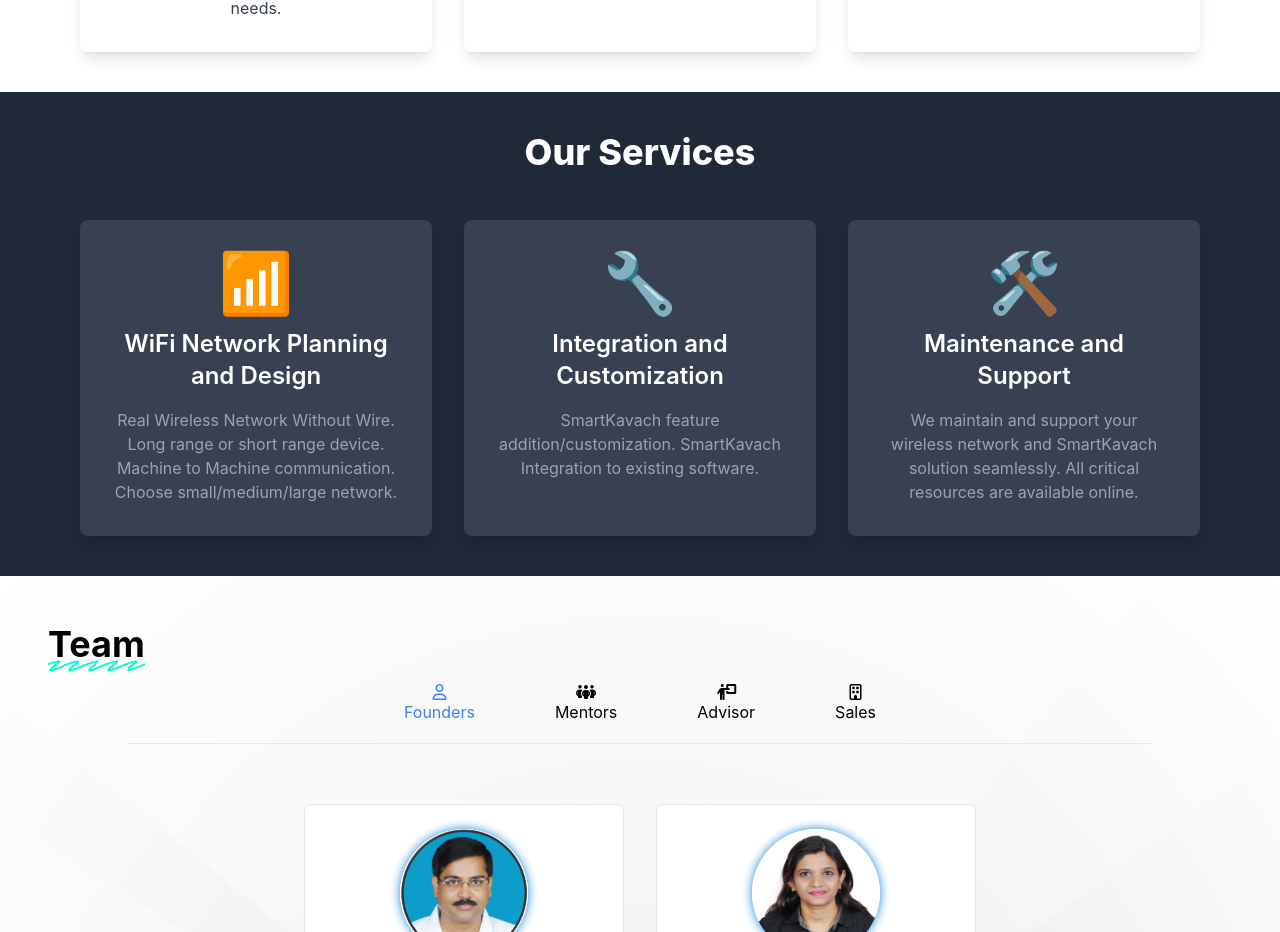
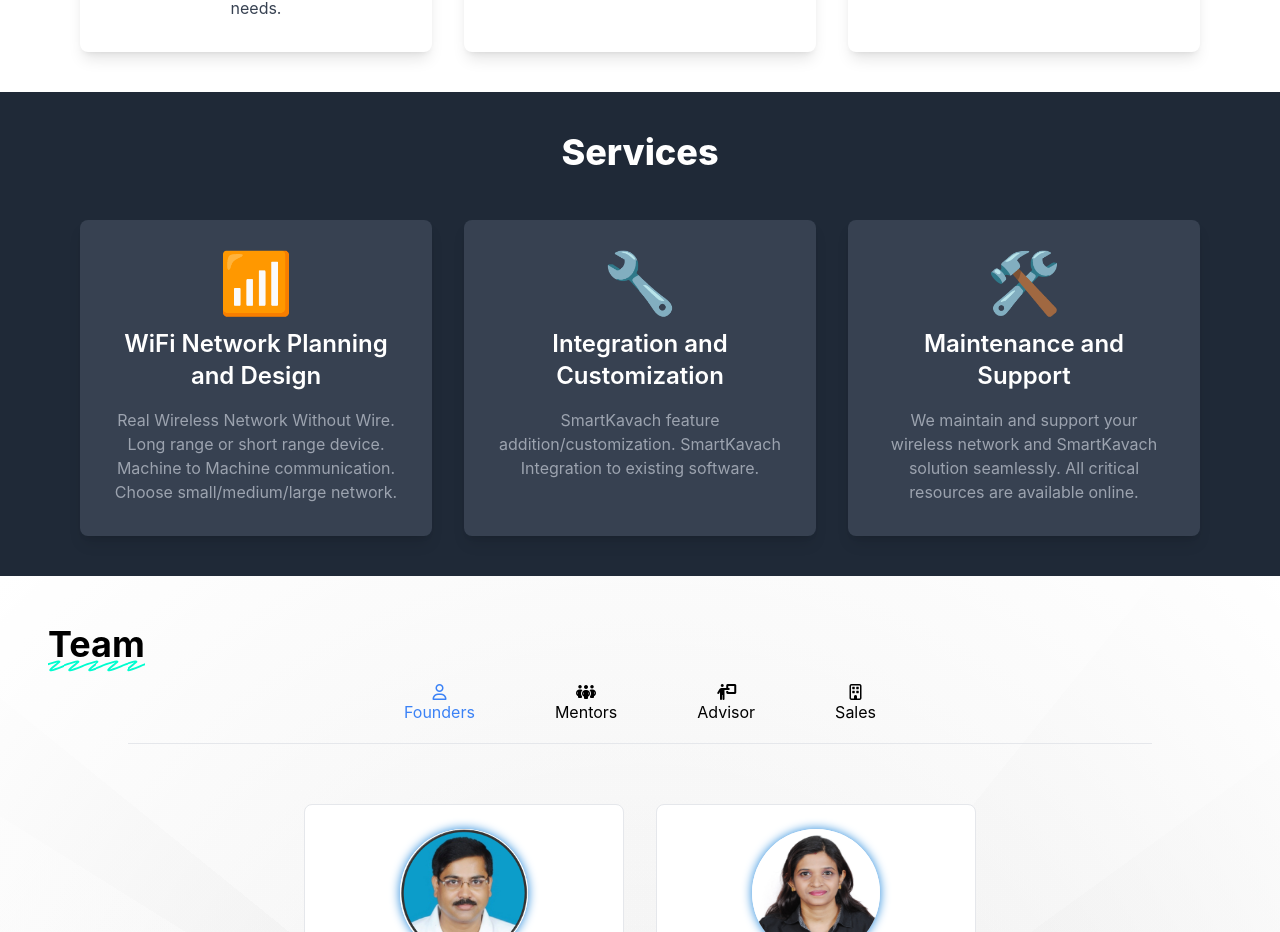
Before and after one commit to harshsharma-x/EasyM2M, a React (Create React App) app: page / in a window 1280 px wide. Shown: the part 2252-3184 px from the top of the page. Built offline with nearby package versions, Linux system fonts and the light colour scheme.

Commit message:
Update Services.js

```diff
--- a/src/Components/Services.js
+++ b/src/Components/Services.js
@@ -67,7 +67,7 @@
       {/* Bottom Section */}
       <div className="bg-gray-800 py-10 px-4 md:px-20 text-white">
         <div className="max-w-screen-xl mx-auto">
-          <h1 className="text-4xl font-extrabold text-center mb-12 text-white">Our Services</h1>
+          <h1 className="text-4xl font-extrabold text-center mb-12 text-white">Services</h1>
           <div className="grid gap-8 grid-cols-1 sm:grid-cols-2 lg:grid-cols-3">
             {bottomServices.map((service, index) => (
               <motion.div
```
